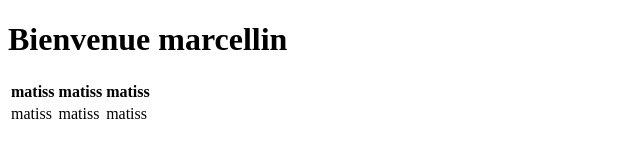
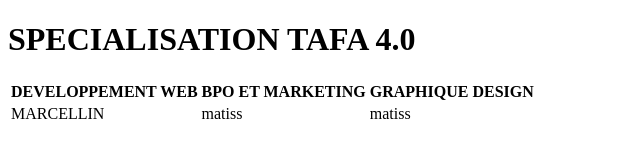
Before and after one commit to Devwebtafa4/git_flow, a plain HTML site: page test.html in a window 1280 px wide. Shown: the whole page, without its empty margins (0-640 px from the left). Drawn offline with Linux system fonts and the light colour scheme.

Commit message:
modification au niveau de table

```diff
--- a/test.html
+++ b/test.html
@@ -6,15 +6,15 @@
     <title>TEST</title>
 </head>
 <body>
-    <h1> Bienvenue marcellin</h1>
+    <h1> SPECIALISATION TAFA 4.0</h1>
     <table style="border: 2px;">
         <tr>
-            <th>matiss</th>
-            <th>matiss</th>
-            <th>matiss</th>
+            <th>DEVELOPPEMENT WEB</th>
+            <th>BPO ET MARKETING</th>
+            <th>GRAPHIQUE DESIGN</th>
         </tr>
         <tr>
-            <td>matiss</td>
+            <td> MARCELLIN</td>
             <td>matiss</td>
             <td>matiss</td>
         </tr>
```
